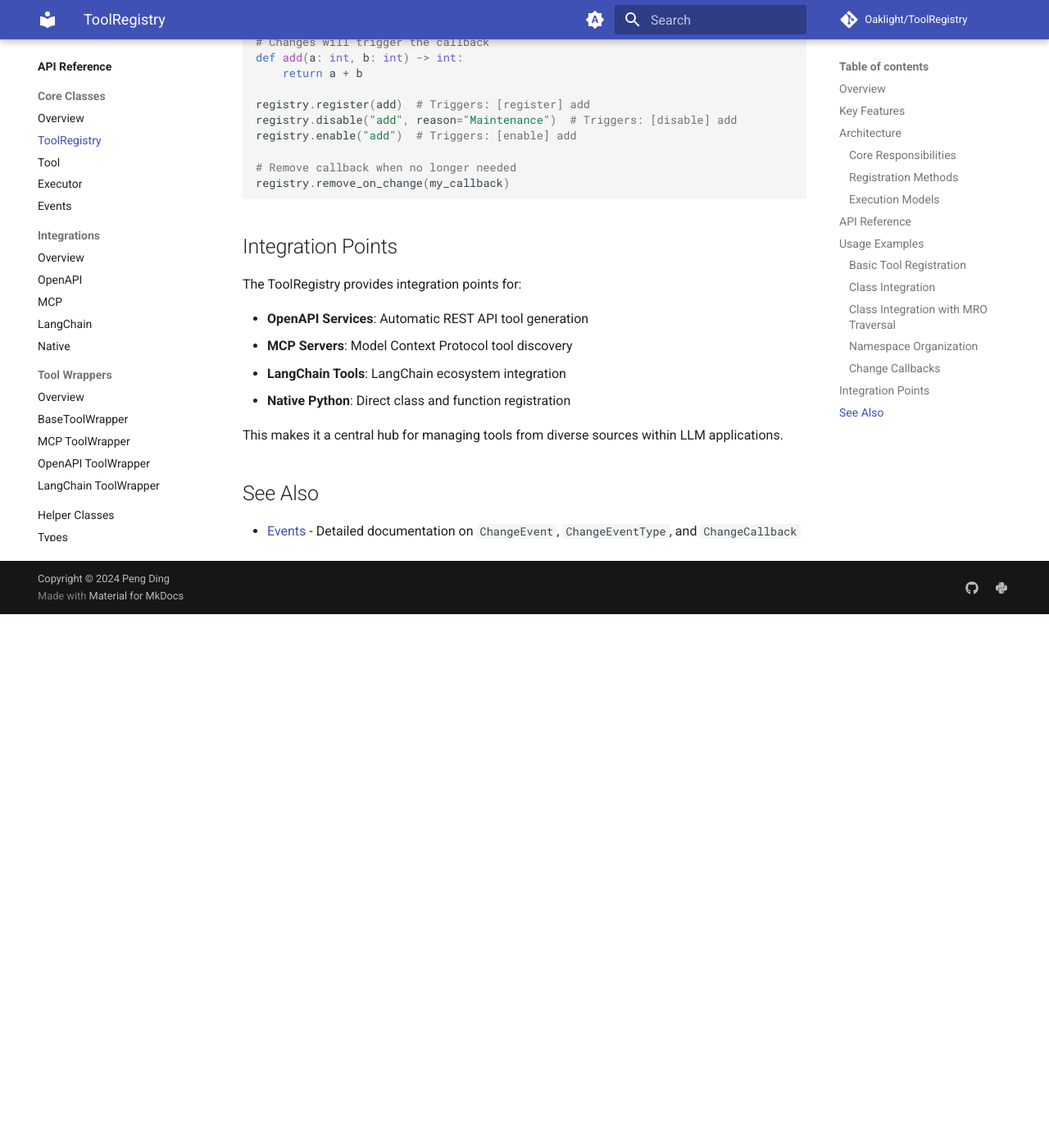
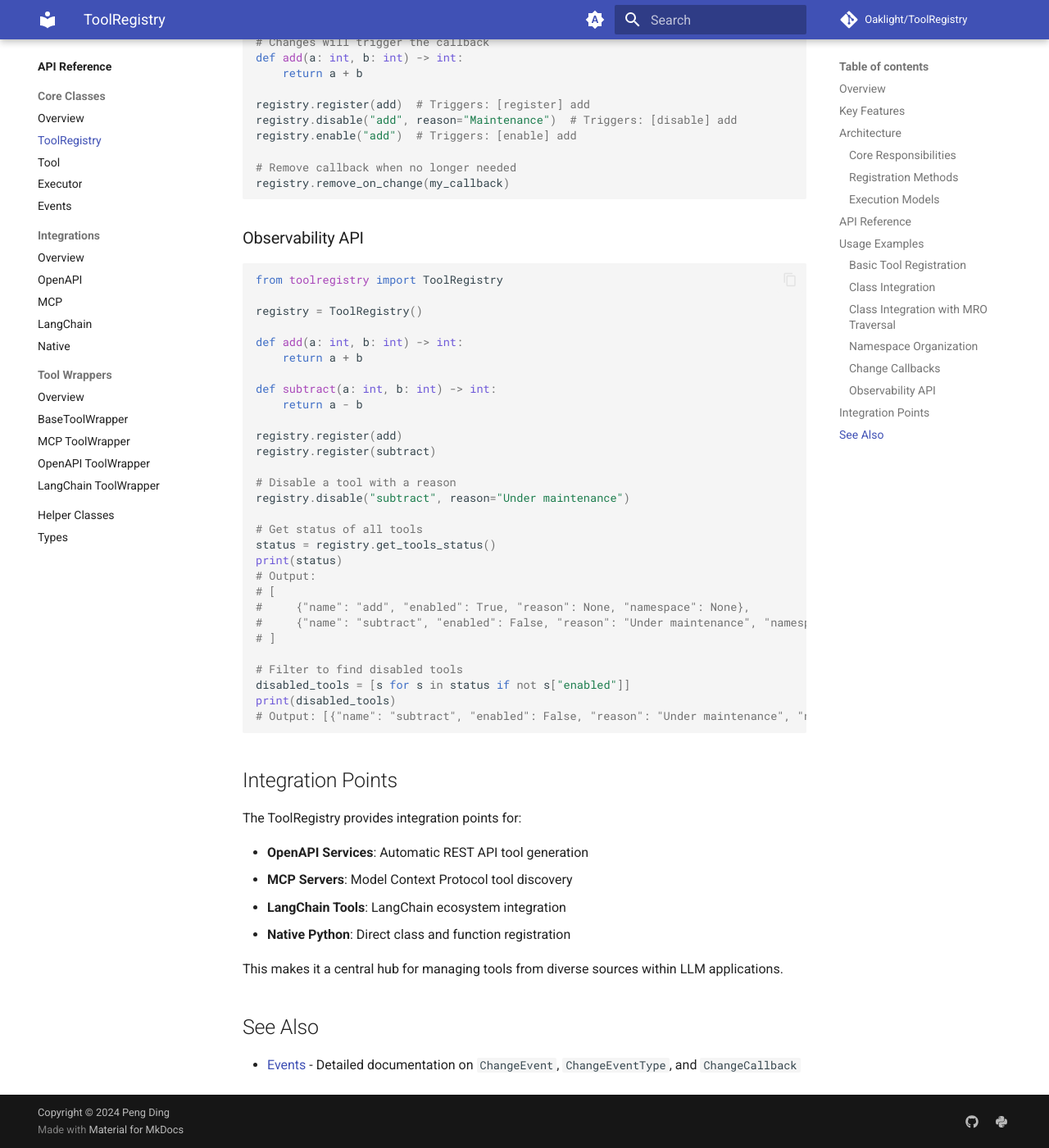
Before and after one commit to Oaklight/ToolRegistry, an MkDocs documentation site: the page built from docs/api/core/toolregistry.md, in a window 1280 px wide and 1400 px high, scrolled down 3711 px. Shown: the whole window at 82% size. Built offline with MkDocs 1.6.1 and Material for MkDocs 9.7.7, drawn with Linux system fonts in a browser that asks for light colours; comment, search, counter and statistics services are not loaded; before the commit the page ends 4460 px from its top, so only the background shows below that.

Commit message:
docs: add get_tools_status() API documentation

````diff
--- a/docs/api/core/toolregistry.md
+++ b/docs/api/core/toolregistry.md
@@ -160,6 +160,40 @@ registry.enable("add")  # Triggers: [enable] add
 registry.remove_on_change(my_callback)
 ```
 
+### Observability API
+
+```python
+from toolregistry import ToolRegistry
+
+registry = ToolRegistry()
+
+def add(a: int, b: int) -> int:
+    return a + b
+
+def subtract(a: int, b: int) -> int:
+    return a - b
+
+registry.register(add)
+registry.register(subtract)
+
+# Disable a tool with a reason
+registry.disable("subtract", reason="Under maintenance")
+
+# Get status of all tools
+status = registry.get_tools_status()
+print(status)
+# Output:
+# [
+#     {"name": "add", "enabled": True, "reason": None, "namespace": None},
+#     {"name": "subtract", "enabled": False, "reason": "Under maintenance", "namespace": None}
+# ]
+
+# Filter to find disabled tools
+disabled_tools = [s for s in status if not s["enabled"]]
+print(disabled_tools)
+# Output: [{"name": "subtract", "enabled": False, "reason": "Under maintenance", "namespace": None}]
+```
+
 ## Integration Points
 
 The ToolRegistry provides integration points for:
````
